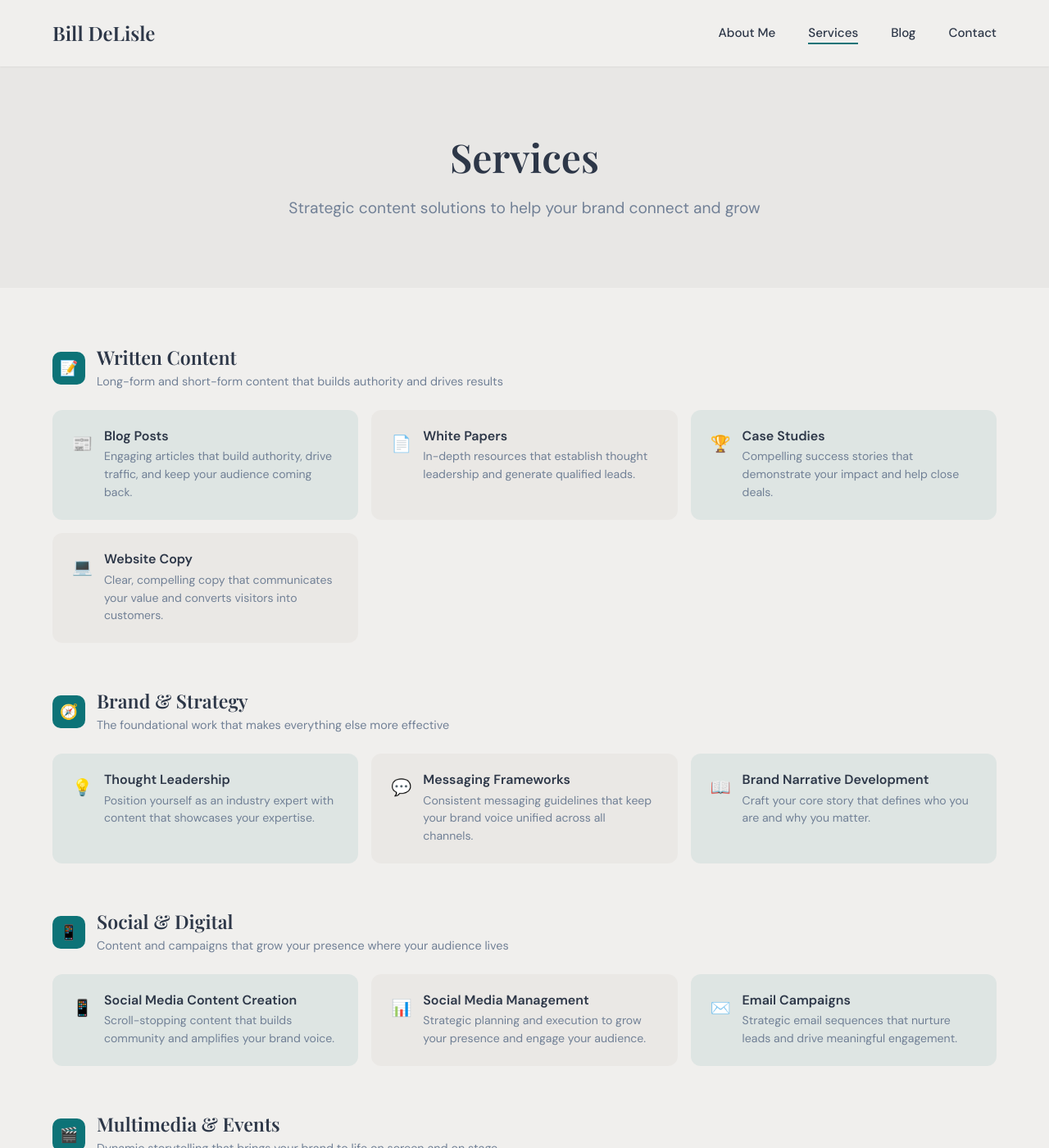
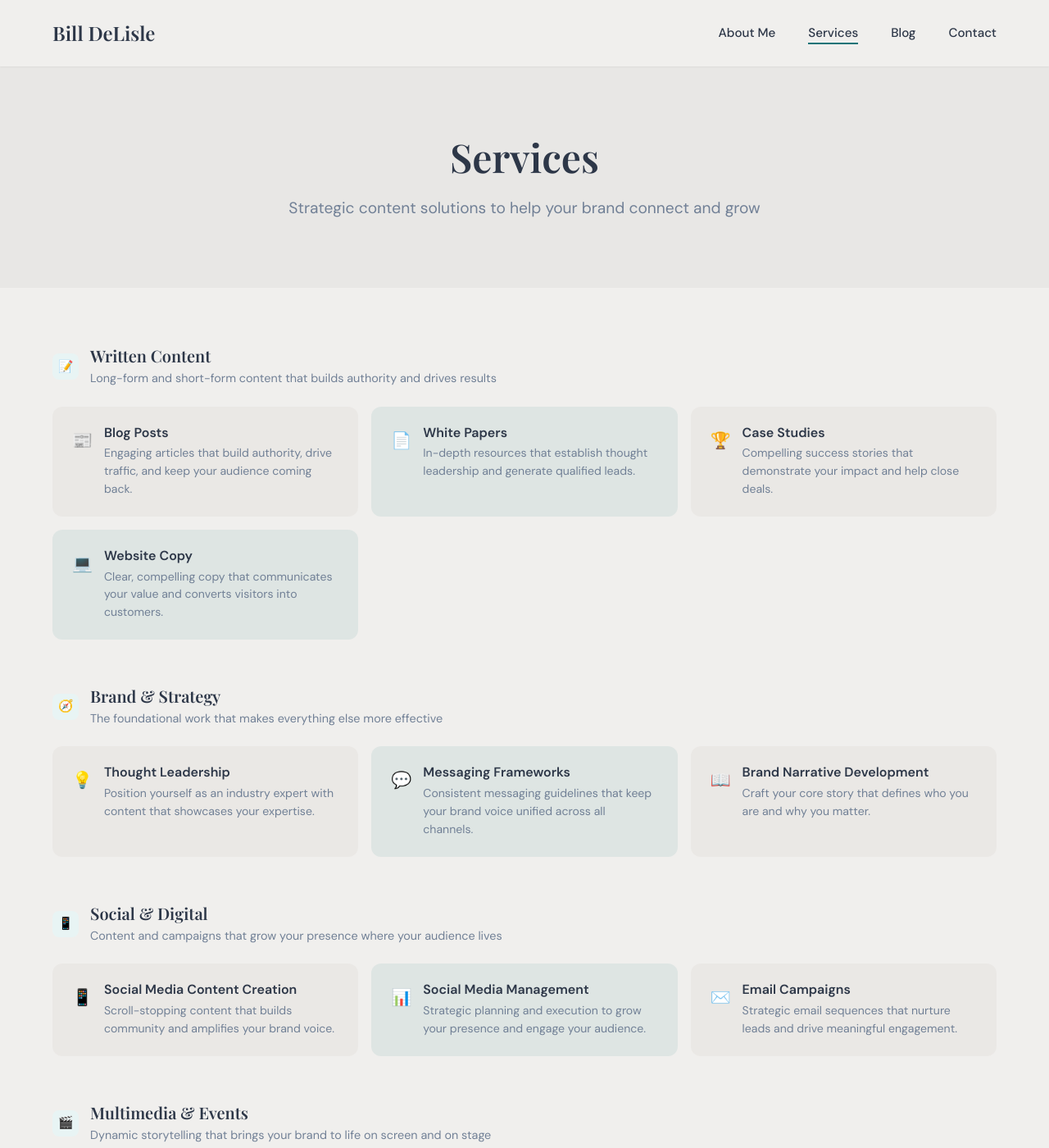
Before and after one commit to BIllDeLisle/billdelisle.com, a Jekyll site: the page built from services.html, in a window 1280 px wide and 1400 px high. Shown: the whole window at 82% size. Built offline with Jekyll 4.4.1, drawn with Linux system fonts in a browser that asks for light colours; some web fonts are replaced.

Commit message:
Refine services page: smaller category icons, fix color alternation
- Shrink category icon from 40px to 32px with lighter teal background
- Reduce category heading font size slightly
- Start each category's cards with cream (alt) to avoid green-on-green clash with icon above

Co-Authored-By: Claude Sonnet 4.6 <noreply@anthropic.com>

```diff
--- a/assets/css/style.css
+++ b/assets/css/style.css
@@ -723,19 +723,19 @@ img { max-width: 100%; height: auto; }
 }
 
 .category-icon {
-  width: 40px;
-  height: 40px;
-  background: var(--color-teal);
-  border-radius: 10px;
+  width: 32px;
+  height: 32px;
+  background: var(--color-teal-light);
+  border-radius: 8px;
   display: flex;
   align-items: center;
   justify-content: center;
-  font-size: 18px;
+  font-size: 15px;
   flex-shrink: 0;
 }
 
 .category-header h2 {
-  font-size: 1.45rem;
+  font-size: 1.25rem;
   color: var(--color-text);
   margin-bottom: 2px;
 }
--- a/services.html
+++ b/services.html
@@ -23,28 +23,28 @@ title: Services
         </div>
       </div>
       <div class="services-grid-3">
-        <div class="service-card-sm">
+        <div class="service-card-sm alt">
           <span class="sm-icon">📰</span>
           <div class="sm-text">
             <h4>Blog Posts</h4>
             <p>Engaging articles that build authority, drive traffic, and keep your audience coming back.</p>
           </div>
         </div>
-        <div class="service-card-sm alt">
+        <div class="service-card-sm">
           <span class="sm-icon">📄</span>
           <div class="sm-text">
             <h4>White Papers</h4>
             <p>In-depth resources that establish thought leadership and generate qualified leads.</p>
           </div>
         </div>
-        <div class="service-card-sm">
+        <div class="service-card-sm alt">
           <span class="sm-icon">🏆</span>
           <div class="sm-text">
             <h4>Case Studies</h4>
             <p>Compelling success stories that demonstrate your impact and help close deals.</p>
           </div>
         </div>
-        <div class="service-card-sm alt">
+        <div class="service-card-sm">
           <span class="sm-icon">💻</span>
           <div class="sm-text">
             <h4>Website Copy</h4>
@@ -64,21 +64,21 @@ title: Services
         </div>
       </div>
       <div class="services-grid-3">
-        <div class="service-card-sm">
+        <div class="service-card-sm alt">
           <span class="sm-icon">💡</span>
           <div class="sm-text">
             <h4>Thought Leadership</h4>
             <p>Position yourself as an industry expert with content that showcases your expertise.</p>
           </div>
         </div>
-        <div class="service-card-sm alt">
+        <div class="service-card-sm">
           <span class="sm-icon">💬</span>
           <div class="sm-text">
             <h4>Messaging Frameworks</h4>
             <p>Consistent messaging guidelines that keep your brand voice unified across all channels.</p>
           </div>
         </div>
-        <div class="service-card-sm">
+        <div class="service-card-sm alt">
           <span class="sm-icon">📖</span>
           <div class="sm-text">
             <h4>Brand Narrative Development</h4>
@@ -98,21 +98,21 @@ title: Services
         </div>
       </div>
       <div class="services-grid-3">
-        <div class="service-card-sm">
+        <div class="service-card-sm alt">
           <span class="sm-icon">📱</span>
           <div class="sm-text">
             <h4>Social Media Content Creation</h4>
             <p>Scroll-stopping content that builds community and amplifies your brand voice.</p>
           </div>
         </div>
-        <div class="service-card-sm alt">
+        <div class="service-card-sm">
           <span class="sm-icon">📊</span>
           <div class="sm-text">
             <h4>Social Media Management</h4>
             <p>Strategic planning and execution to grow your presence and engage your audience.</p>
           </div>
         </div>
-        <div class="service-card-sm">
+        <div class="service-card-sm alt">
           <span class="sm-icon">✉️</span>
           <div class="sm-text">
             <h4>Email Campaigns</h4>
@@ -132,21 +132,21 @@ title: Services
         </div>
       </div>
       <div class="services-grid-3">
-        <div class="service-card-sm">
+        <div class="service-card-sm alt">
           <span class="sm-icon">✏️</span>
           <div class="sm-text">
             <h4>Video Scripts</h4>
             <p>Engaging scripts for explainers, testimonials, and brand videos that captivate viewers.</p>
           </div>
         </div>
-        <div class="service-card-sm alt">
+        <div class="service-card-sm">
           <span class="sm-icon">📸</span>
           <div class="sm-text">
             <h4>Live Event Coverage</h4>
             <p>Show your audience what happens when your brand comes to life through multimedia storytelling.</p>
           </div>
         </div>
-        <div class="service-card-sm">
+        <div class="service-card-sm alt">
           <span class="sm-icon">🎥</span>
           <div class="sm-text">
             <h4>Multimedia Brand Storytelling</h4>
@@ -166,7 +166,7 @@ title: Services
         </div>
       </div>
       <div class="services-grid-3">
-        <div class="service-card-sm">
+        <div class="service-card-sm alt">
           <span class="sm-icon">✒️</span>
           <div class="sm-text">
             <h4>Book Writing &amp; Editorial Support</h4>
```
